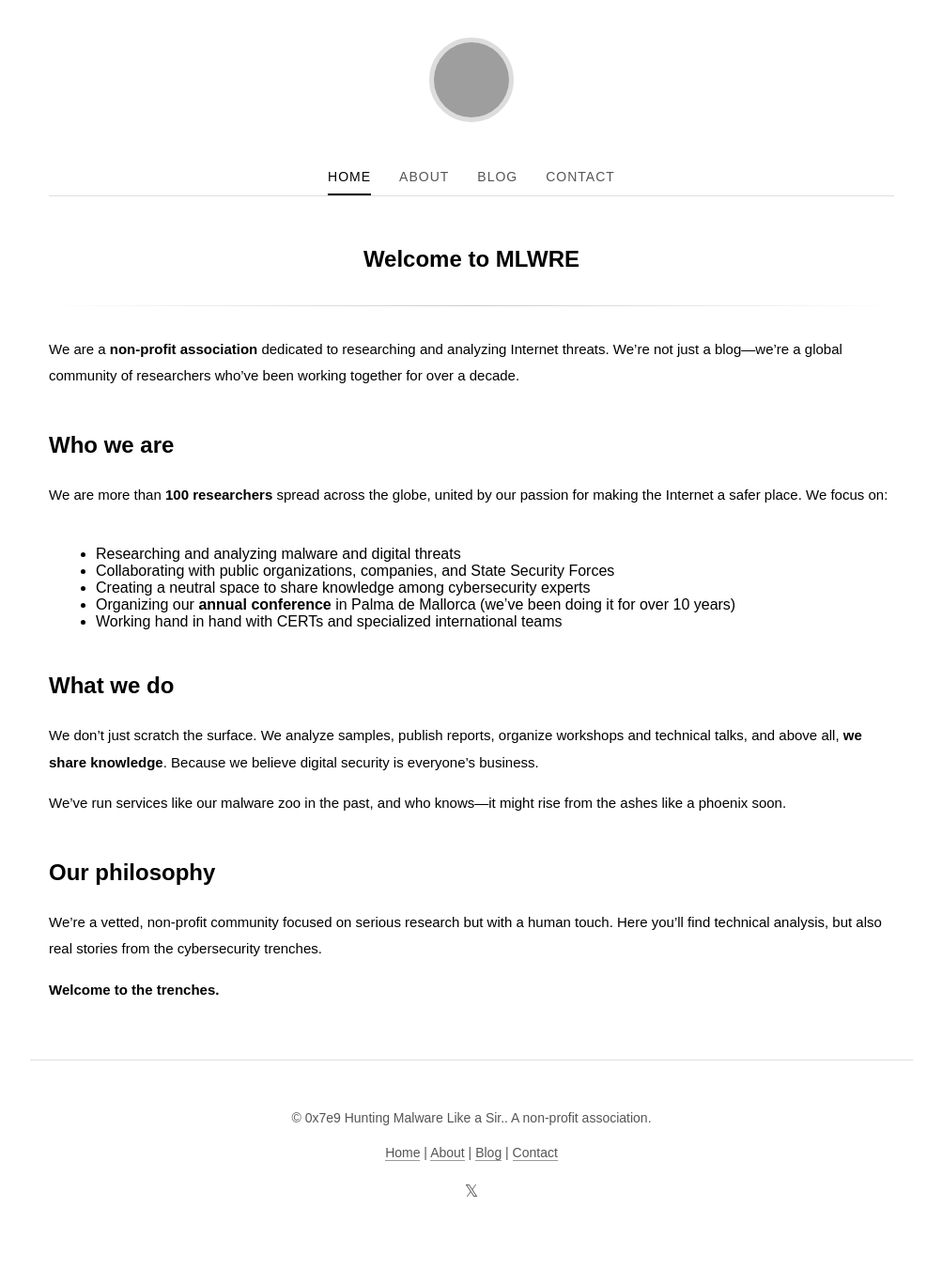
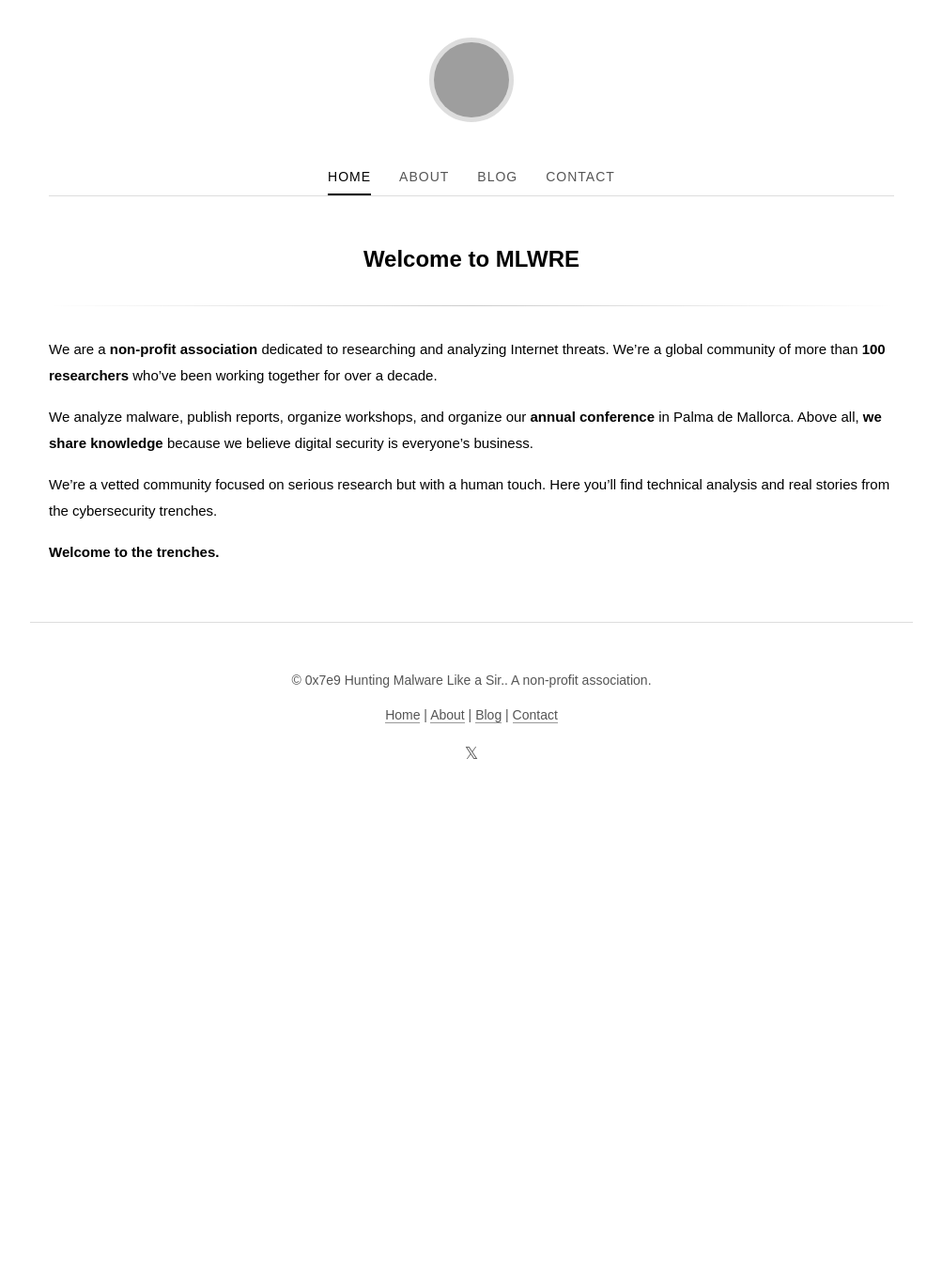
Before and after one commit to mlwre/mlwre.github.io, a Jekyll site: the page built from index.md, in a window 1280 px wide. Shown: the whole page at 94% size, without its empty margins (138-1141 px from the left). Built offline with Jekyll 4.4.1, drawn with Linux system fonts in a browser that asks for light colours; some web fonts are replaced; after the commit the page ends 902 px from its top, so only the background shows below that; grey boxes are pictures that could not be loaded.

Commit message:
Fix hex year display, remove duplicate titles, condense home page content

```diff
--- a/index.md
+++ b/index.md
@@ -3,26 +3,10 @@ layout: page
 title: Welcome to MLWRE
 ---
 
-We are a **non-profit association** dedicated to researching and analyzing Internet threats. We're not just a blog—we're a global community of researchers who've been working together for over a decade.
+We are a **non-profit association** dedicated to researching and analyzing Internet threats. We're a global community of more than **100 researchers** who've been working together for over a decade.
 
-## Who we are
+We analyze malware, publish reports, organize workshops, and organize our **annual conference** in Palma de Mallorca. Above all, **we share knowledge** because we believe digital security is everyone's business.
 
-We are more than **100 researchers** spread across the globe, united by our passion for making the Internet a safer place. We focus on:
-
-- Researching and analyzing malware and digital threats
-- Collaborating with public organizations, companies, and State Security Forces
-- Creating a neutral space to share knowledge among cybersecurity experts
-- Organizing our **annual conference** in Palma de Mallorca (we've been doing it for over 10 years)
-- Working hand in hand with CERTs and specialized international teams
-
-## What we do
-
-We don't just scratch the surface. We analyze samples, publish reports, organize workshops and technical talks, and above all, **we share knowledge**. Because we believe digital security is everyone's business.
-
-We've run services like our malware zoo in the past, and who knows—it might rise from the ashes like a phoenix soon.
-
-## Our philosophy
-
-We're a vetted, non-profit community focused on serious research but with a human touch. Here you'll find technical analysis, but also real stories from the cybersecurity trenches.
+We're a vetted community focused on serious research but with a human touch. Here you'll find technical analysis and real stories from the cybersecurity trenches.
 
 **Welcome to the trenches.**
```
Also changed, not shown: _includes/footer.html (+0 -7 lines), _layouts/default.html (+18 -0 lines), about.md (+1 -3 lines), contact.md (+0 -2 lines).
